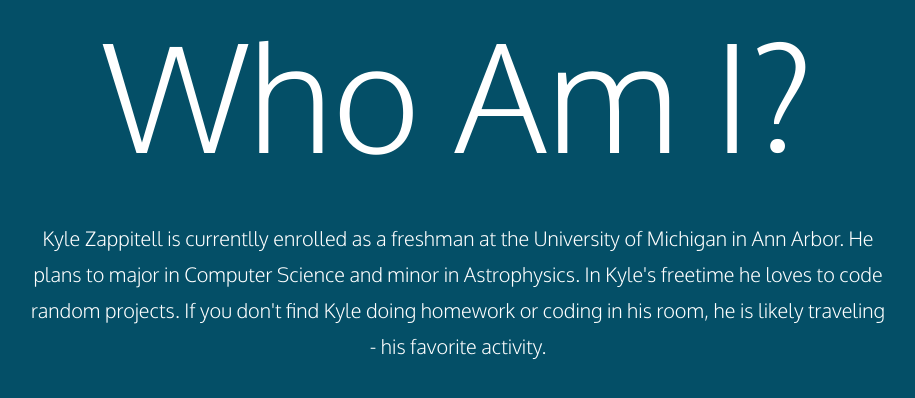
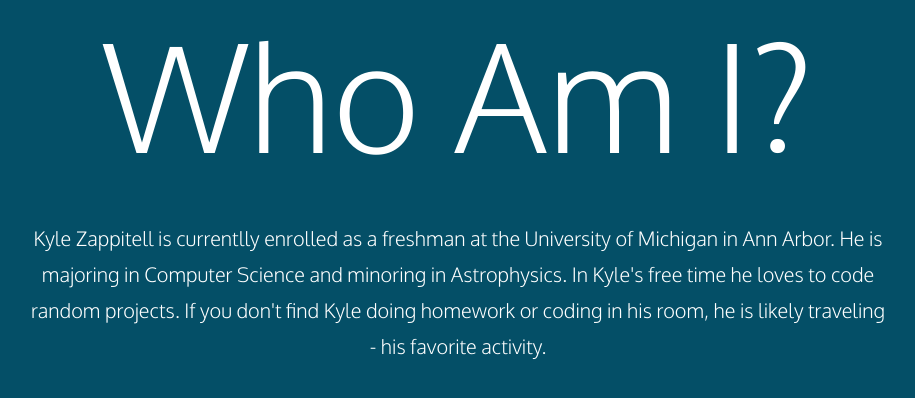
Before and after one commit to kdzapp/personalwebsite, a Node server app: template views/index.jade in a window 1280 px wide. Shown: the part 127-525 px from the top of the page, without its empty margins (182-1097 px from the left). Run offline with Node 20, Linux system fonts and the light colour scheme; the template is opened without the code that fills it, so the values that code supplies are empty.

Commit message:
Some Semantics

```diff
--- a/views/index.jade
+++ b/views/index.jade
@@ -20,8 +20,8 @@
         .o-container
           h1.o-header__title Who Am I?
           p.o-header__para
-            | Kyle Zappitell is currentlly enrolled as a freshman at the University of Michigan in Ann Arbor. He plans to
-            | major in Computer Science and minor in Astrophysics. In Kyle's freetime he loves to code random projects. If you don't find
+            | Kyle Zappitell is currentlly enrolled as a freshman at the University of Michigan in Ann Arbor. He is
+            | majoring in Computer Science and minoring in Astrophysics. In Kyle's free time he loves to code random projects. If you don't find
             | Kyle doing homework or coding in his room, he is likely traveling - his favorite activity.
         // /o-container
       // /o-content
```
